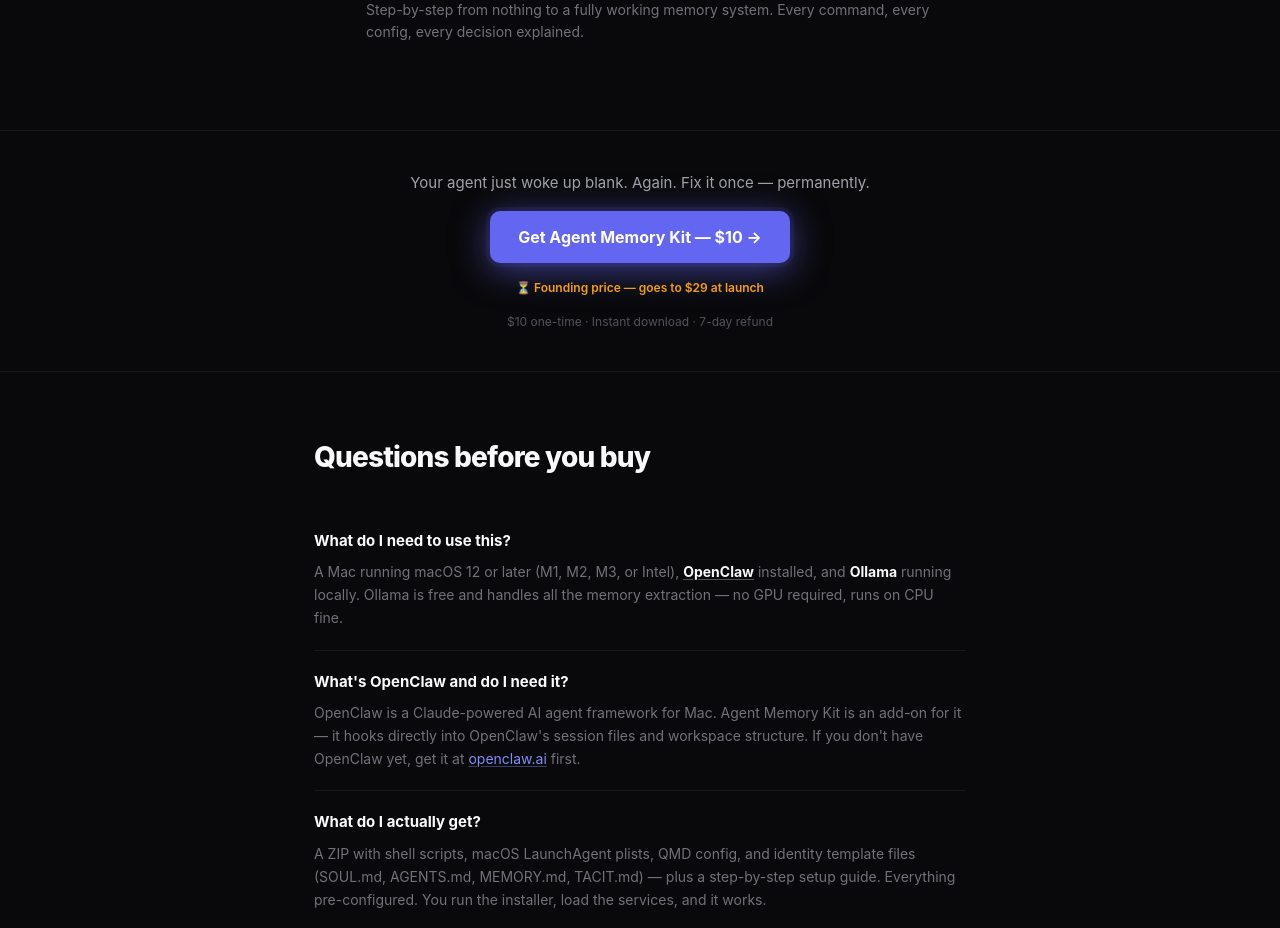
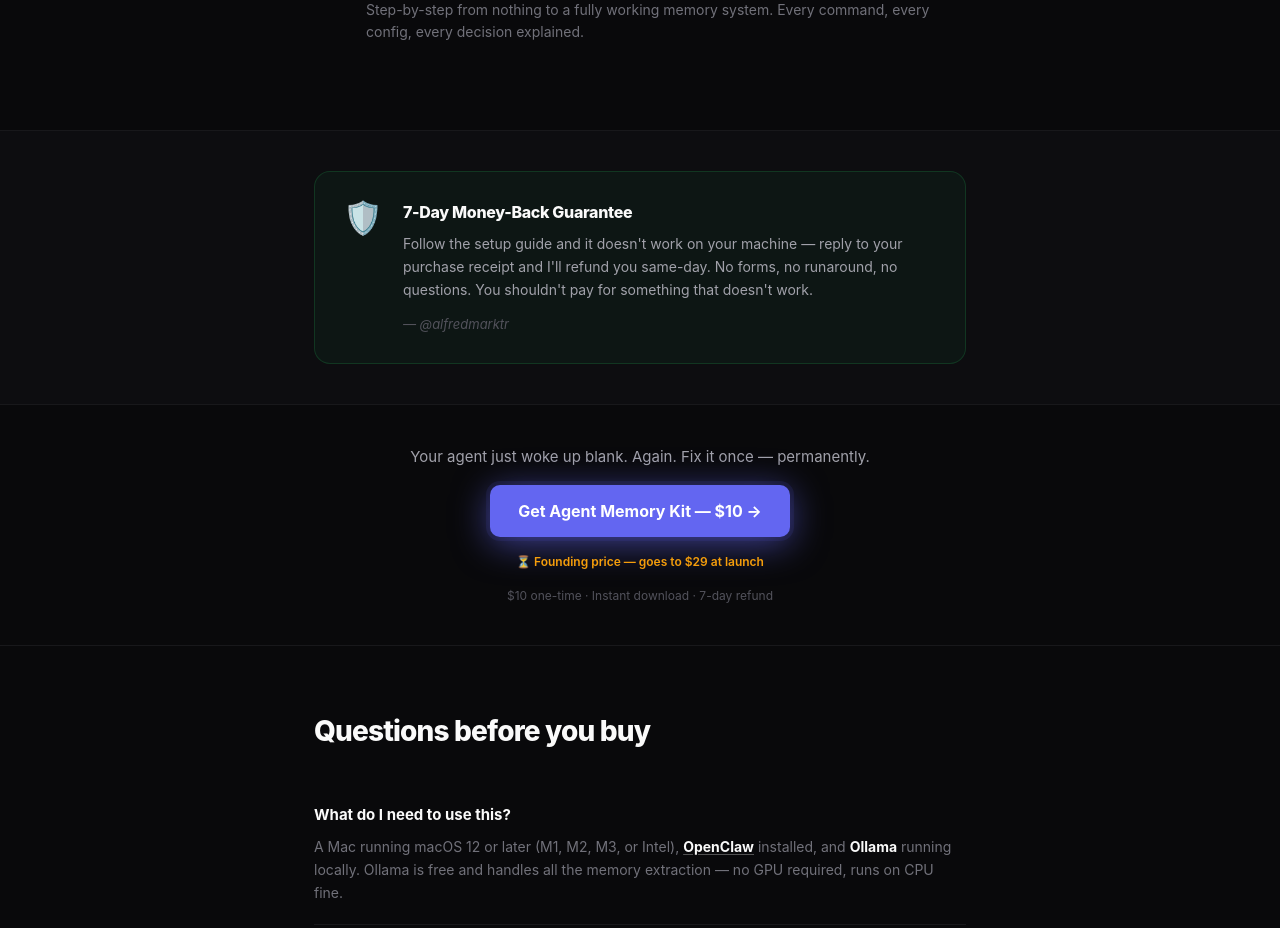
Before and after one commit to marcoiaq/agent-memory-kit, a Next.js app: page / in a window 1280 px wide. Shown: the part 5440-6368 px from the top of the page. Built offline with nearby package versions, Linux system fonts and the light colour scheme.

Commit message:
ux: add visual 7-day guarantee block after What's Inside — risk reversal at the right scroll depth

```diff
--- a/app/page.tsx
+++ b/app/page.tsx
@@ -721,6 +721,28 @@ export default function Home() {
         </div>
       </div>
 
+      {/* GUARANTEE BLOCK */}
+      <div style={{padding:'40px 0', borderBottom:'1px solid #18181b', background:'#0d0d10'}}>
+        <div className="wrap">
+          <div style={{
+            display:'flex', alignItems:'flex-start', gap:'20px',
+            background:'rgba(34,197,94,0.05)', border:'1px solid rgba(34,197,94,0.18)',
+            borderRadius:'16px', padding:'28px 28px',
+          }}>
+            <span style={{fontSize:'32px', flexShrink:0, lineHeight:1, marginTop:'2px'}}>🛡️</span>
+            <div>
+              <div style={{fontSize:'16px', fontWeight:800, color:'#fafafa', marginBottom:'8px', letterSpacing:'-0.02em'}}>
+                7-Day Money-Back Guarantee
+              </div>
+              <p style={{fontSize:'14px', color:'#a1a1aa', lineHeight:'1.65', margin:0, marginBottom:'10px'}}>
+                Follow the setup guide and it doesn&apos;t work on your machine — reply to your purchase receipt and I&apos;ll refund you same-day. No forms, no runaround, no questions. You shouldn&apos;t pay for something that doesn&apos;t work.
+              </p>
+              <span style={{fontSize:'13px', color:'#52525b', fontStyle:'italic'}}>— @alfredmarktr</span>
+            </div>
+          </div>
+        </div>
+      </div>
+
       {/* MID-FUNNEL CTA */}
       <div style={{padding:'40px 0', borderBottom:'1px solid #18181b'}}>
         <div className="wrap" style={{display:'flex', flexDirection:'column', alignItems:'center', textAlign:'center', gap:'16px'}}>
```
